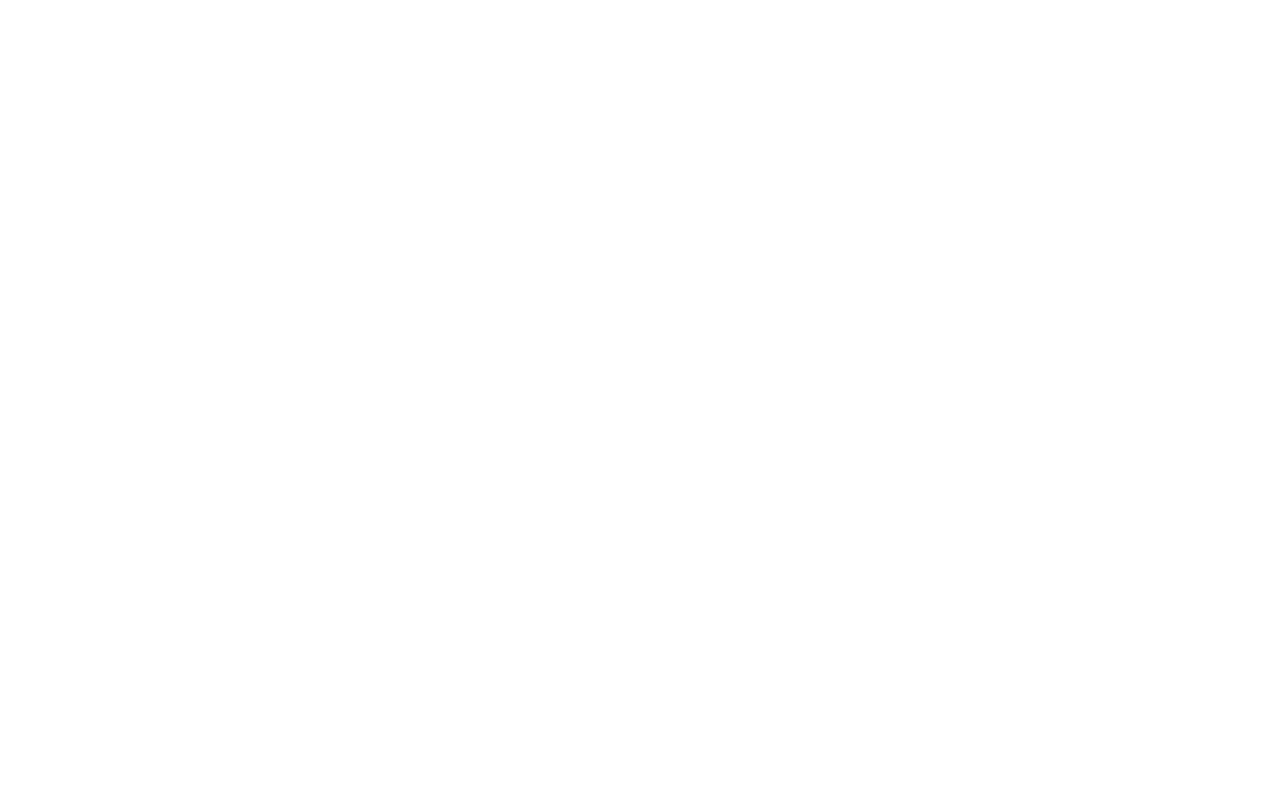
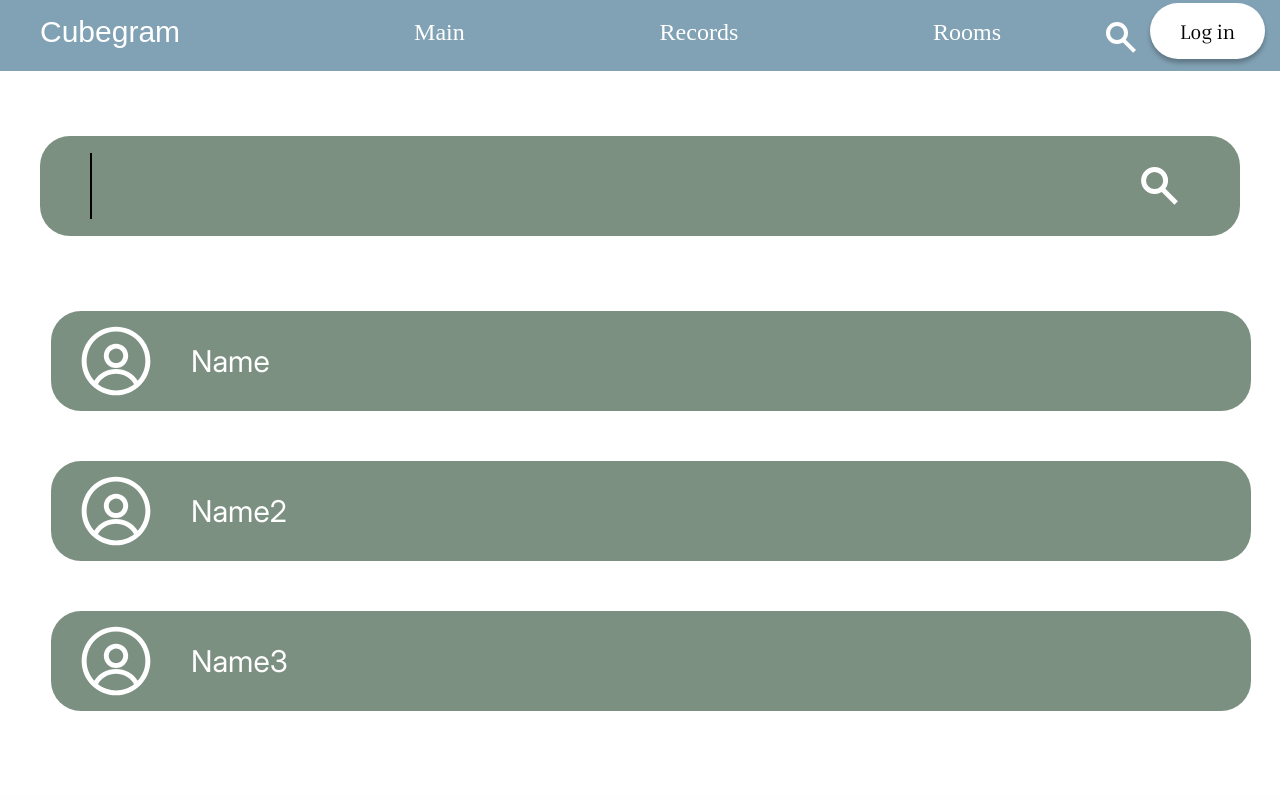
Before and after one commit to valdiks1/social-network-cubegram, a React (Vite) app in the folder frontend/: page /search in a window 1280 px wide. Before the commit this address had no page. Shown: the top 800 px of the page. Built offline with nearby package versions, Linux system fonts and the light colour scheme; a web font is replaced by a local one.

Commit message:
add frontend for Search page

```diff
--- a/frontend/src/components/Navbar/Navbar.jsx
+++ b/frontend/src/components/Navbar/Navbar.jsx
@@ -39,7 +39,7 @@
                     </div>
 
                     <div className="right">
-                        <a href=""><img className="searchI" src={SearchI} /></a>
+                        <NavLink to="/search"><img className="searchI" src={SearchI} /></NavLink>
 
                         {!props.authStatus ? (<button onClick={() => setModalState(true)} className="login-btn">Log in</button>) : (
                             <div className="right-inner">
--- /dev/null
+++ b/frontend/src/components/UserLink/UserLink.css
@@ -0,0 +1,45 @@
+ul.user-link-list{
+    list-style: none;
+}
+
+ul.user-link-list li{
+    margin-bottom: 50px;
+    width: 100%;
+    height: 100px;
+}
+
+ul.user-link-list li:last-child{
+    margin-bottom: 0;
+}
+
+.user-link{
+    width: 100%;
+    height: 100%;
+    display: flex;
+    background-color: #7C9082;
+    border-radius: 30px;
+    padding-left: 30px;
+    align-items: center;
+    text-decoration: none;
+    color: #fff;
+    font-size: 30px;
+    font-family: 'Inter';
+    font-weight: 400;
+    transition: .2s;
+}
+
+.user-link:hover{
+    background-color: #8ca293;
+}
+
+.user-link .avatar{
+    width: 70px;
+    height: 70px;
+    background: none;
+    margin-right: 40px;
+}
+
+.user-link .avatar img{
+    width: 100%;
+    height: 100%;
+}
--- /dev/null
+++ b/frontend/src/components/UserLink/UserLink.jsx
@@ -0,0 +1,13 @@
+import { Link } from "react-router";
+import avatar from "../../assets/images/profile/avatar.svg";
+
+const UserLink = ({user}) => {
+    return(
+        <Link className="user-link">
+            <div className="avatar"><img src={avatar} alt="avatar" /></div>
+            <p>{user.name}</p>
+        </Link>
+    )
+}
+
+export default UserLink;
--- /dev/null
+++ b/frontend/src/components/UserLink/UserLinkList.jsx
@@ -0,0 +1,16 @@
+import UserLink from "./UserLink";
+import './UserLink.css'
+
+const UserLinkList = ({users}) => {
+    if(users.length === 0){
+        return null;
+    }
+
+    return(
+        <ul className="user-link-list">
+            {users.map((user) => <li><UserLink user={user}/></li>)}
+        </ul>
+    )
+}
+
+export default UserLinkList;
--- a/frontend/src/main.jsx
+++ b/frontend/src/main.jsx
@@ -11,6 +11,7 @@
 import OpenRooms from './components/OpenRooms/OpenRooms';
 import SignUp from './pages/SignUp/SignUp';
 import { Navigate } from "react-router-dom";
+import Search from './pages/Search/Search';
 
 ReactDOM.createRoot(root).render(
   <BrowserRouter>
@@ -25,6 +26,7 @@
             <Route path='myrooms' element={<MyRooms/>} />
             <Route path='openrooms' element={<OpenRooms/>} />
           </Route>
+          <Route path='/search' element={<Search />} />
         </Route>
       <Route path="/signup" element={<SignUp/>} />
       </Routes>
--- /dev/null
+++ b/frontend/src/pages/Search/Search.css
@@ -0,0 +1,57 @@
+main.search{
+    width: 100%;
+    padding: 65px 0;
+}
+
+section.search-input{
+    width: 100%;
+    padding: 0 40px;
+}
+
+section.search-input .search-input-inner{
+    position: relative;
+    width: 100%;
+    height: 100px;
+}
+
+section.search-input .search-icon{
+    position: absolute;
+    right: 60px;
+    top: 50%;
+    transform: translateY(-50%);
+    width: 41px;
+    height: 38px;
+
+}
+
+section.search-input input{
+    width: 100%;
+    height: 100px;
+    background-color: #7C9082;
+    border: none;
+    border-radius: 30px;
+    font-family: 'Inter';
+    font-weight: 400;
+    font-size: 30px;
+    padding-left: 63px;
+}
+
+section.search-input .search-input-inner:after{
+    content: "";
+    display: block;
+    background-color: #000;
+    position: absolute;
+    width: 2px;
+    height: 66px;
+    left: 50px;
+    top: 50%;
+    transform: translateY(-50%);
+    z-index: 1000;
+}
+section.user-list{
+    width: 100%;
+    padding-top: 75px;
+    padding-bottom: 66px;
+    padding-left: 51px;
+    padding-right: 29px;
+}
--- /dev/null
+++ b/frontend/src/pages/Search/Search.jsx
@@ -0,0 +1,34 @@
+import { useState } from "react";
+import UserLinkList from "../../components/UserLink/UserLinkList";
+import './Search.css';
+import searchI from '../../assets/Search.svg';
+
+const Search = () => {
+    const [text, setText] = useState('');
+    const users = [
+        {id:1, name: "Name"},
+        {id:2, name: "Name2"},
+        {id:3, name: "Name3"}
+    ];
+
+
+    function handleSearch(e) {
+        setText(e.target.value);
+    }
+
+    return(
+        <main className="search">
+            <section className="search-input">
+                <div className="search-input-inner">
+                    <input type="text" value={text} onChange={e => handleSearch(e)}/>
+                    <img className="search-icon" src={searchI} alt="search" />
+                </div>
+            </section>
+            <section className="user-list">
+                <UserLinkList users={users}/>
+            </section>
+        </main>
+    )
+}
+
+export default Search;
```
Also changed, not shown: frontend/src/assets/images/profile/avatar.svg (added).
